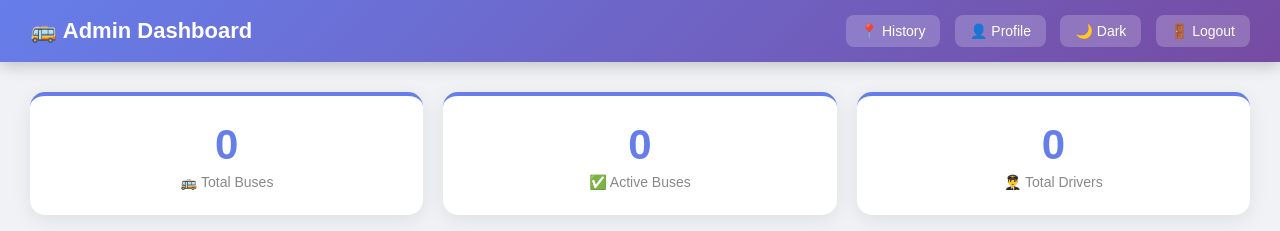
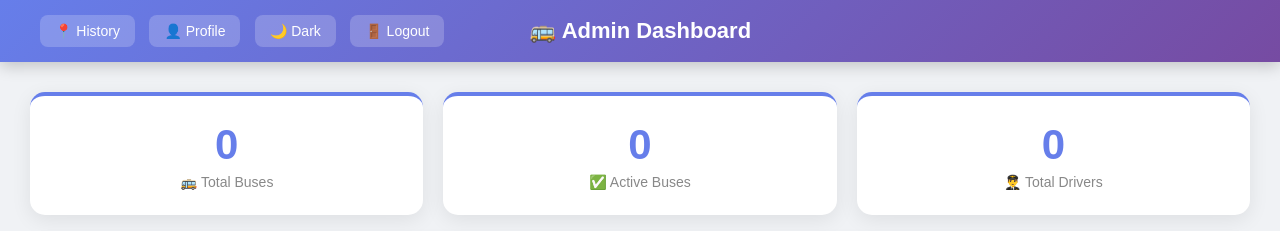
Before and after one commit to PR0810/Smart-Bus-Tracking, a Flask app: page /admin in a window 1280 px wide. Shown: the top 231 px of the page. Run offline with Flask 3, Linux system fonts and the light colour scheme; the visitor is signed in with stand-in values (Sample User, id 1); data that the repository does not hold is empty; some libraries are stand-ins or nearby versions; grey boxes are pictures that could not be loaded.

Commit message:
center navbar title

```diff
--- a/templates/admin.html
+++ b/templates/admin.html
@@ -28,9 +28,13 @@
         justify-content: space-between;
         align-items: center;
         box-shadow: 0 4px 15px rgba(0, 0, 0, 0.2);
+        position: relative;
       }
       .navbar h1 {
         font-size: 22px;
+        position: absolute;
+        left: 50%;
+        transform: translateX(-50%);
       }
       .navbar-links a,
       .navbar-links button {
```
